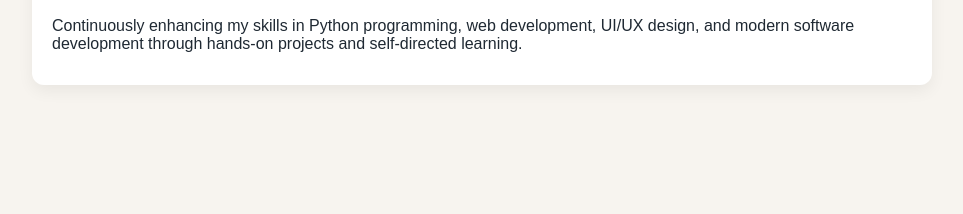
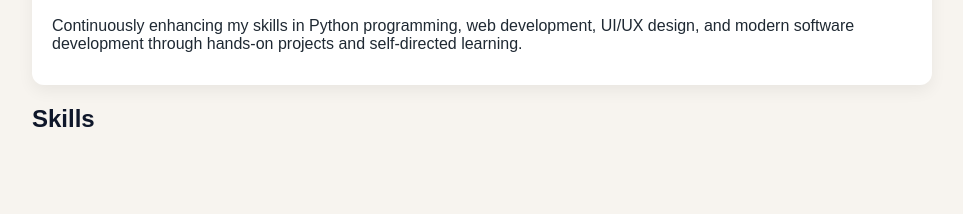
Before and after one commit to pujabhusal1/portfolio, a Jekyll site: the page built from index.md, in a window 1280 px wide. Shown: the part 1090-1304 px from the top of the page, without its empty margins (158-1121 px from the left). Built offline with Jekyll 4.4.1, drawn with Linux system fonts in a browser that asks for light colours; before the commit the page ends 1255 px from its top, so only the background shows below that.

Commit message:
added skills

```diff
--- a/index.md
+++ b/index.md
@@ -53,3 +53,24 @@ title: Puja Bhusal | Portfolio
 
   </ul>
 </section>
+<section class="Skills">
+  <h2>Skills</h2>
+  <ul>
+    {% for skills_info in site.data.skills %}
+      <li>
+        <h3>{{ skills_info.name }}</h3>
+        <p>{{ skills_info.description }}</p>
+
+
+        {% if skills_info.url %}
+          <p>
+            <a href="{{ skills_info.url }}" target="_blank" rel="noopener">
+              Visit Skills
+            </a>
+          </p>
+        {% endif %}
+      </li>
+    {% endfor %}
+
+  </ul>
+</section>
```
Also changed, not shown: skills.yml (added, +10 -0 lines).
